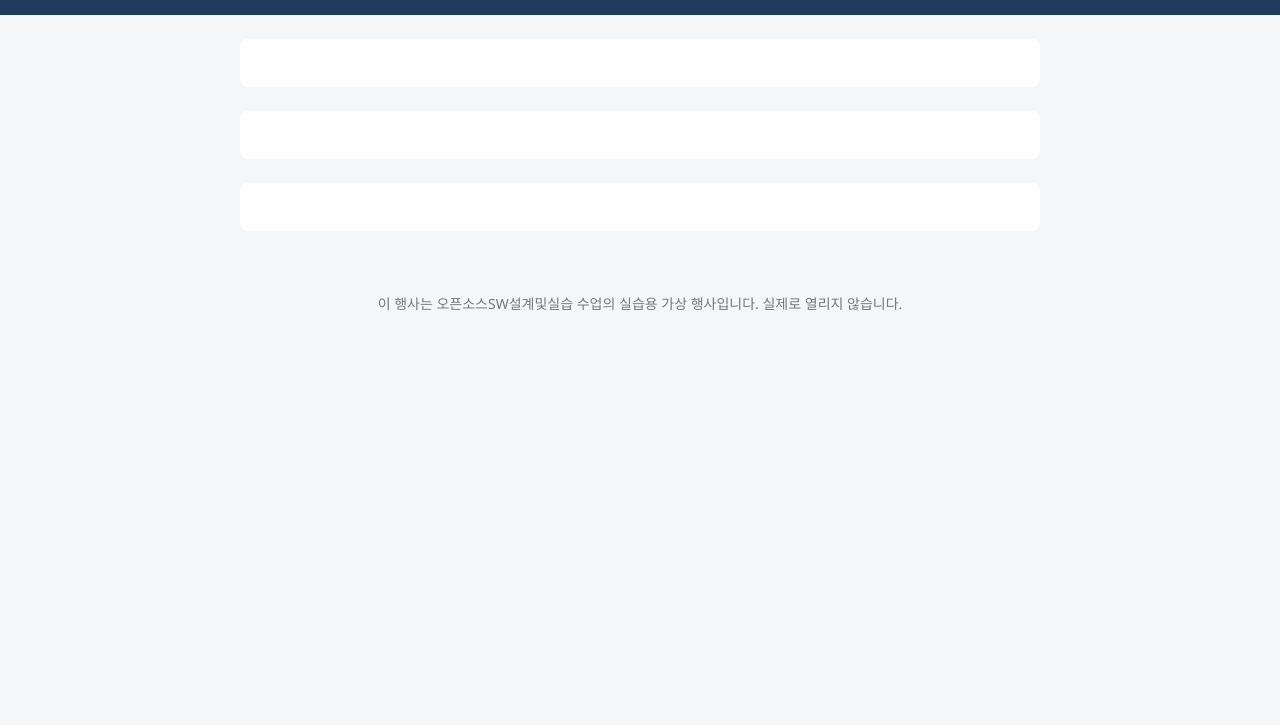
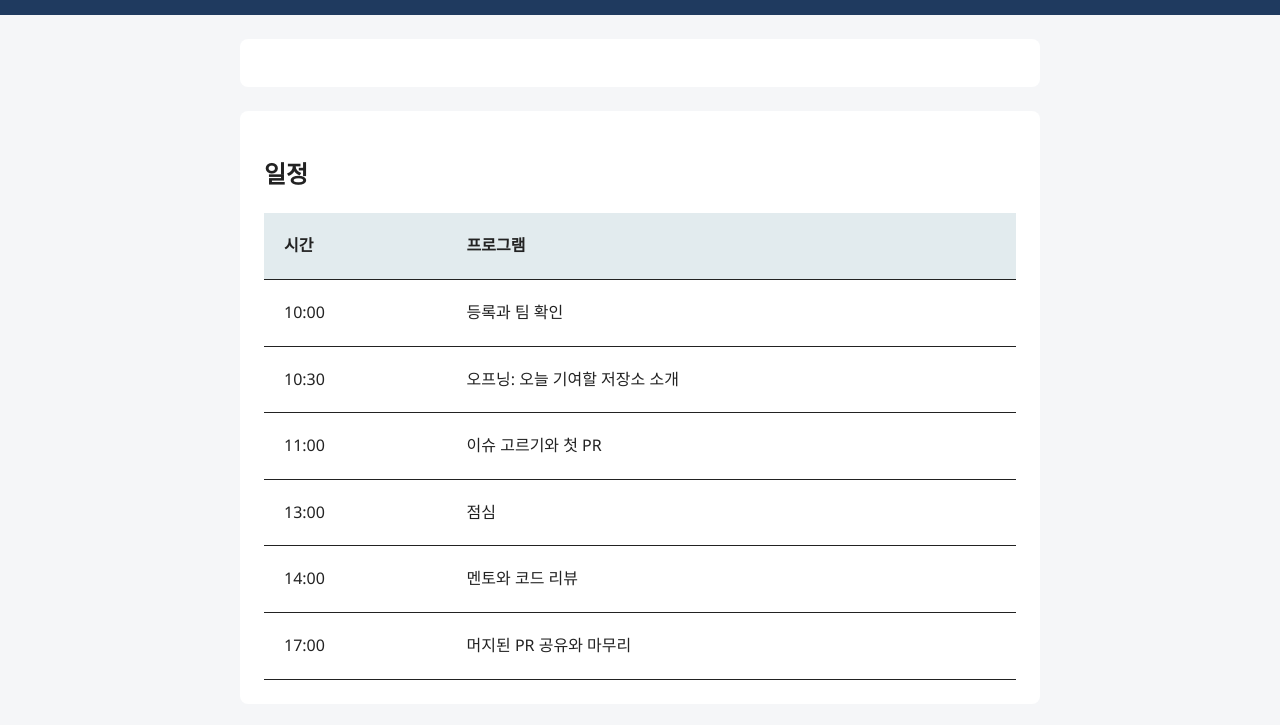
Before and after one commit to leejhy0542/oss2026-week07-team09, a plain HTML site: page index.html in a window 1280 px wide. Shown: the part 68-793 px from the top of the page. Drawn offline with Linux system fonts and the light colour scheme.

Commit message:
feat: schedule section

```diff
--- a/index.html
+++ b/index.html
@@ -24,7 +24,16 @@
 
     <!-- ===== B: 일정표 (#schedule) ===== -->
     <section id="schedule">
-      <!-- B 가 이 안을 채웁니다 -->
+            <h2>일정</h2>
+      <table>
+        <tr><th>시간</th><th>프로그램</th></tr>
+        <tr><td>10:00</td><td>등록과 팀 확인</td></tr>
+        <tr><td>10:30</td><td>오프닝: 오늘 기여할 저장소 소개</td></tr>
+        <tr><td>11:00</td><td>이슈 고르기와 첫 PR</td></tr>
+        <tr><td>13:00</td><td>점심</td></tr>
+        <tr><td>14:00</td><td>멘토와 코드 리뷰</td></tr>
+        <tr><td>17:00</td><td>머지된 PR 공유와 마무리</td></tr>
+      </table>
     </section>
 
     <!-- ===== C: 참가 안내와 FAQ (#faq) ===== -->
--- a/style.css
+++ b/style.css
@@ -49,6 +49,19 @@
 
 /* ===== B: #schedule ===== */
 /* 선택자는 #schedule 로 시작합니다. 예: #schedule table { ... } */
+#schedule table{
+  width: 100%;
+  border-collapse: collapse;
+}
+
+#schedule td, #schedule th {
+  padding: 20px;
+  border-bottom:1px solid #222222;
+  text-align: left;
+}
+#schedule th {
+  background-color: #e2ebee;
+}
 
 
 /* ===== C: #faq ===== */
```
